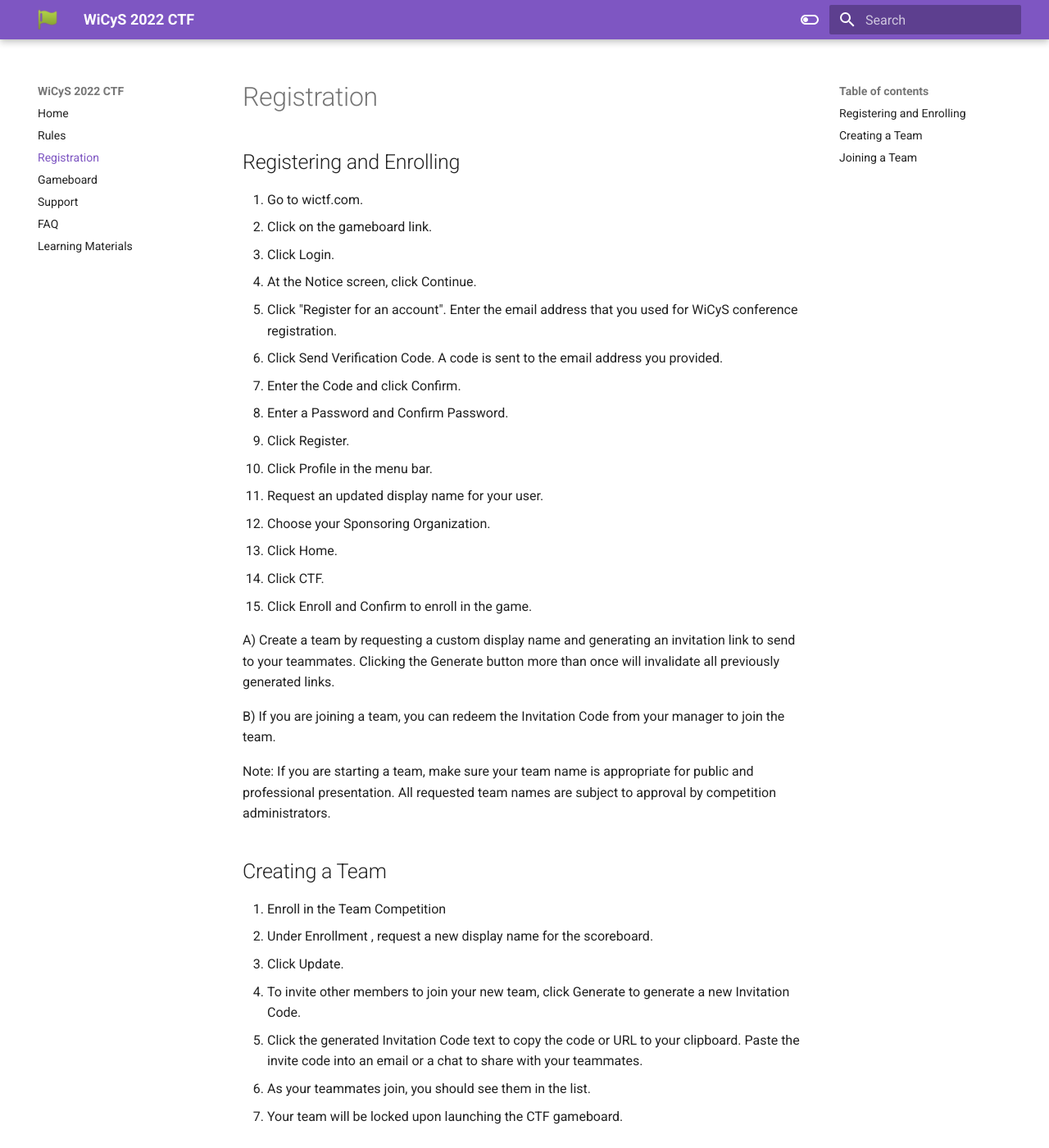
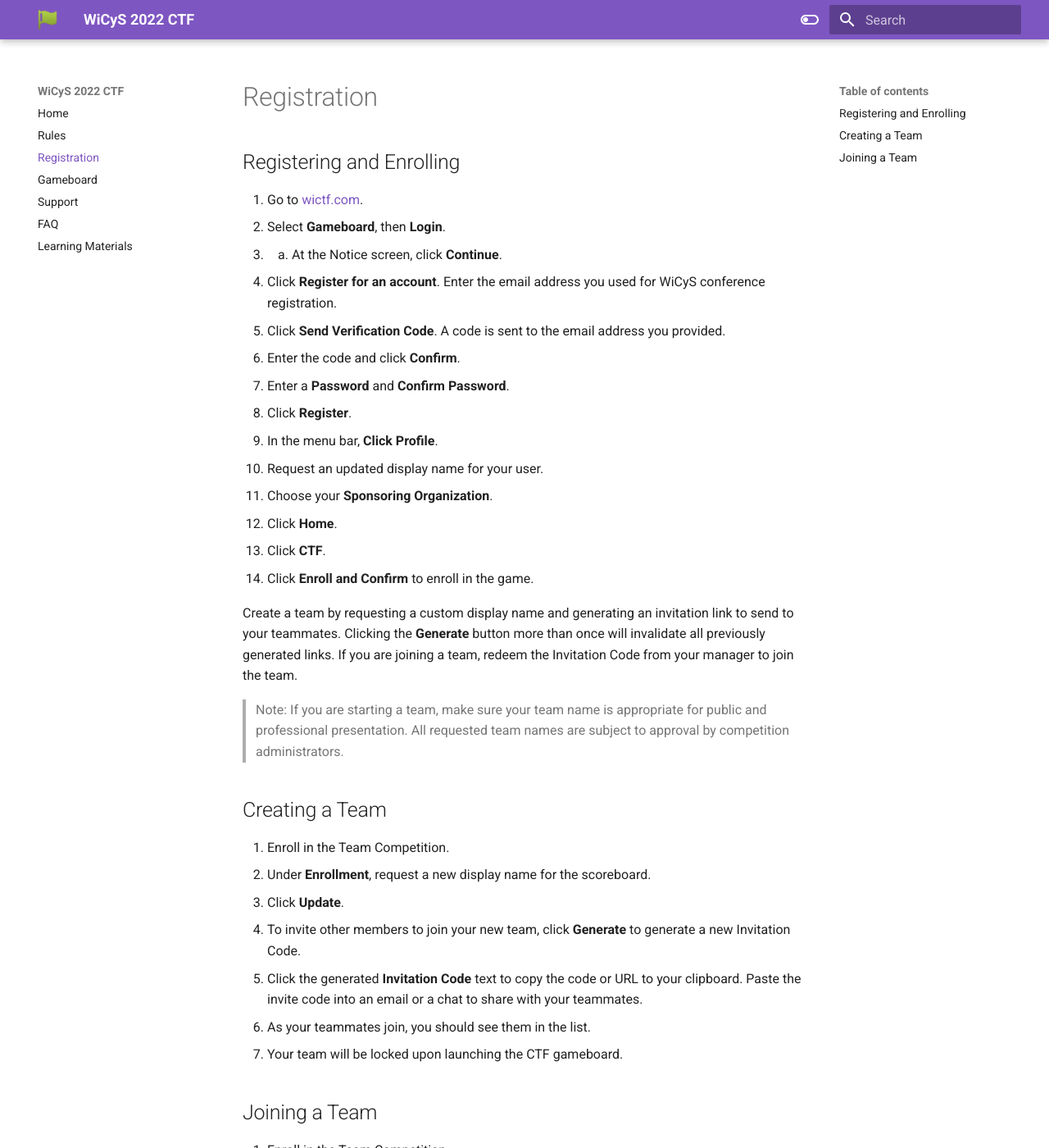
Before and after one commit to sei-mkaar/wictf-web, an MkDocs documentation site: the page built from docs/registration.md, in a window 1280 px wide and 1400 px high. Shown: the whole window at 82% size. Built offline with MkDocs 1.6.1 and Material for MkDocs 9.7.7, drawn with Linux system fonts in a browser that asks for light colours; some of the changed text lies outside the part shown.

Commit message:
Update 'docs/registration.md'

```diff
--- a/docs/registration.md
+++ b/docs/registration.md
@@ -1,39 +1,38 @@
 # Registration
 
 ## Registering and Enrolling
-1. Go to wictf.com.
-2. Click on the gameboard link.
-3. Click Login.
-4. At the Notice screen, click Continue.
-5. Click "Register for an account". Enter the email address that you used for WiCyS conference registration.
-6. Click Send Verification Code. A code is sent to the email address you provided.
-7. Enter the Code and click Confirm.
-8. Enter a Password and Confirm Password.
-9. Click Register.
-10. Click Profile in the menu bar.
+1. Go to [wictf.com](https://wictf.com).
+2. Select **Gameboard**, then **Login**.
+3. 4. At the Notice screen, click **Continue**.
+5. Click **Register for an account**. Enter the email address you used for WiCyS conference registration.
+6. Click **Send Verification Code**. A code is sent to the email address you provided.
+7. Enter the code and click **Confirm**.
+8. Enter a **Password** and **Confirm Password**.
+9. Click **Register**.
+10. In the menu bar, **Click Profile**.
 11. Request an updated display name for your user.
-12. Choose your Sponsoring Organization.
-13. Click Home.
-14. Click CTF.
-15. Click Enroll and Confirm to enroll in the game.
+12. Choose your **Sponsoring Organization**.
+13. Click **Home**.
+14. Click **CTF**.
+15. Click **Enroll and Confirm** to enroll in the game.
 
-A) Create a team by requesting a custom display name and generating an invitation link to send to your teammates. Clicking the Generate button more than once will invalidate all previously generated links.
+Create a team by requesting a custom display name and generating an invitation link to send to your teammates. Clicking the **Generate** button more than once will invalidate all previously generated links. If you are joining a team, redeem the Invitation Code from your manager to join the team.
 
-B) If you are joining a team, you can redeem the Invitation Code from your manager to join the team.
-
-Note: If you are starting a team, make sure your team name is appropriate for public and professional presentation. All requested team names are subject to approval by competition administrators.
+>Note: If you are starting a team, make sure your team name is appropriate for public and professional presentation. All requested team names are subject to approval by competition administrators.
 
 ## Creating a Team
-1. Enroll in the Team Competition
-2. Under Enrollment , request a new display name for the scoreboard.
-3. Click Update.
-4. To invite other members to join your new team, click Generate to generate a new Invitation Code.
-5. Click the generated Invitation Code text to copy the code or URL to your clipboard. Paste the invite code into an email or a chat to share with your teammates.
+
+1. Enroll in the Team Competition.
+2. Under **Enrollment**, request a new display name for the scoreboard.
+3. Click **Update**.
+4. To invite other members to join your new team, click **Generate** to generate a new Invitation Code.
+5. Click the generated **Invitation Code** text to copy the code or URL to your clipboard. Paste the invite code into an email or a chat to share with your teammates.
 6. As your teammates join, you should see them in the list.
 7. Your team will be locked upon launching the CTF gameboard.
 
 ## Joining a Team
-1. Enroll in the Team Competition
+
+1. Enroll in the Team Competition.
 2. Receive an Invitation Code from your team manager.
 3. Under Enrollment, redeem the Invitation Code.
-4. Your team name and members of your team should appear under Status
+4. Your team name along with members of your team should appear under Status.
```
